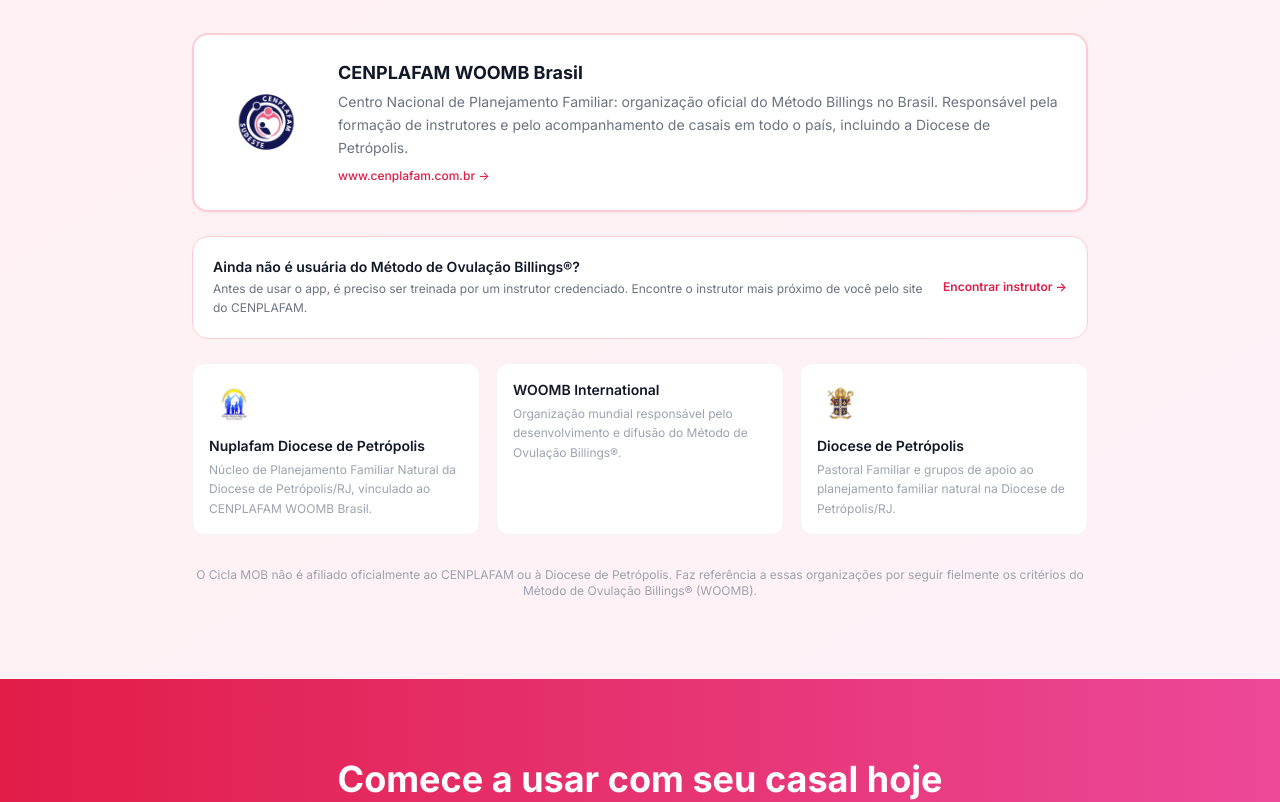
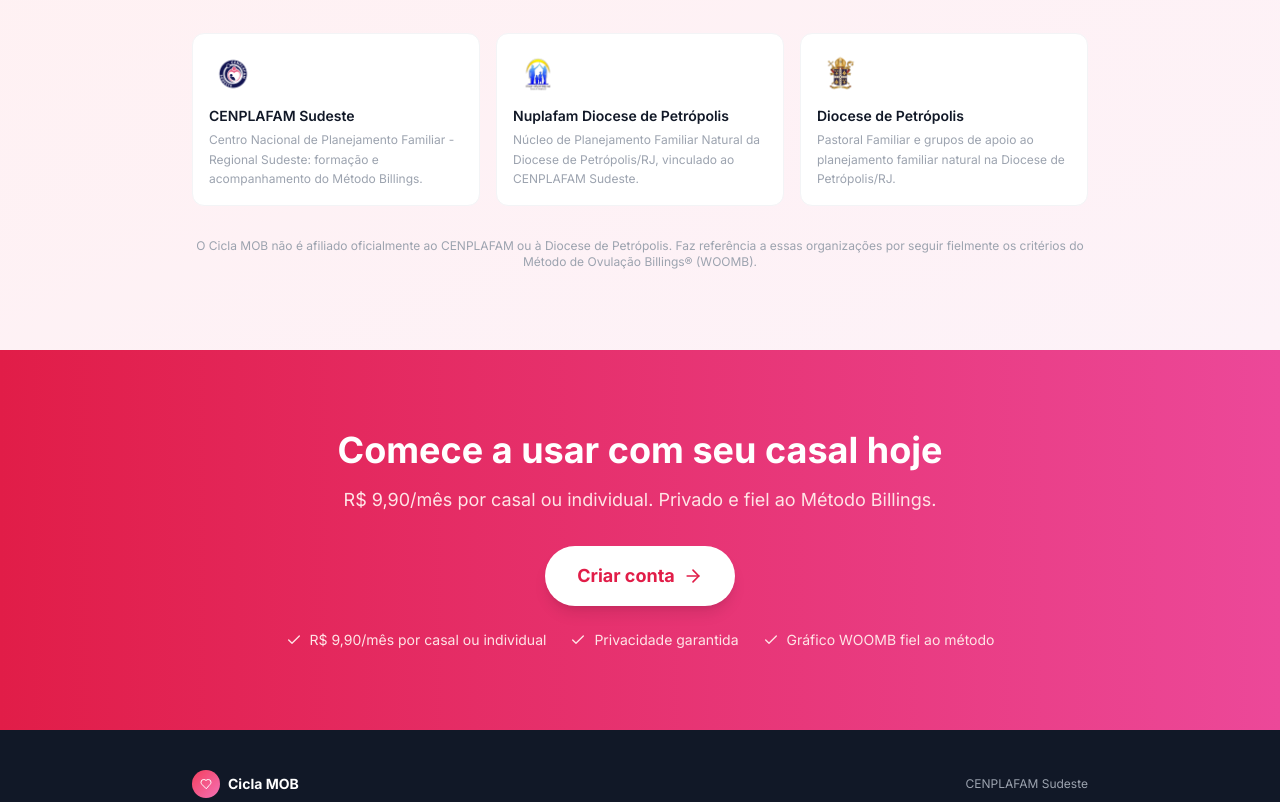
Before and after one commit to omatsudev/cicla-mob, a React (Vite) app: page / in a window 1280 px wide. Shown: the part 2980-3782 px from the top of the page. Built offline with nearby package versions, Linux system fonts and the light colour scheme; no server answers.

Commit message:
fix: remove links do CENPLAFAM nacional e WOOMB, usa só Instagram CENPLAFAM Sudeste
Referência do CENPLAFAM Sudeste agrupada junto com Nuplafam e Diocese de Petrópolis, sem destaque separado.

```diff
--- a/src/pages/Landing.tsx
+++ b/src/pages/Landing.tsx
@@ -86,31 +86,22 @@
 
 const references = [
   {
-    name: "CENPLAFAM WOOMB Brasil",
-    desc: "Centro Nacional de Planejamento Familiar: formação e acompanhamento oficial do Método Billings no Brasil.",
-    url: "https://www.cenplafam.com.br/",
+    name: "CENPLAFAM Sudeste",
+    desc: "Centro Nacional de Planejamento Familiar - Regional Sudeste: formação e acompanhamento do Método Billings.",
+    url: "https://www.instagram.com/cenplafamsudeste/",
     logo: "/logo-cenplafam-sudeste.png",
-    highlight: true,
   },
   {
     name: "Nuplafam Diocese de Petrópolis",
-    desc: "Núcleo de Planejamento Familiar Natural da Diocese de Petrópolis/RJ, vinculado ao CENPLAFAM WOOMB Brasil.",
+    desc: "Núcleo de Planejamento Familiar Natural da Diocese de Petrópolis/RJ, vinculado ao CENPLAFAM Sudeste.",
     url: "https://www.instagram.com/nuplafam.dioc.petropolis/",
     logo: "/logo-nuplafam.png",
-    highlight: false,
-  },
-  {
-    name: "WOOMB International",
-    desc: "Organização mundial responsável pelo desenvolvimento e difusão do Método de Ovulação Billings®.",
-    url: "https://www.woomb.org/",
-    highlight: false,
   },
   {
     name: "Diocese de Petrópolis",
     desc: "Pastoral Familiar e grupos de apoio ao planejamento familiar natural na Diocese de Petrópolis/RJ.",
     url: "https://diocesepetropolis.com.br/",
     logo: "/logo-diocese-petropolis.png",
-    highlight: false,
   },
 ];
 
@@ -312,48 +303,9 @@
             </p>
           </div>
 
-          {/* CENPLAFAM destaque */}
-          <a
-            href="https://www.cenplafam.com.br/"
-            target="_blank"
-            rel="noopener noreferrer"
-            className="flex flex-col sm:flex-row items-center gap-6 bg-white border-2 border-rose-200 rounded-2xl p-6 mb-6 shadow-sm hover:shadow-md transition-all"
-          >
-            <div className="shrink-0">
-              <img
-                src={references[0].logo}
-                alt="Logo CENPLAFAM WOOMB Brasil"
-                className="w-24 h-24 object-contain"
-              />
-            </div>
-            <div>
-              <p className="font-bold text-gray-900 text-lg mb-1">CENPLAFAM WOOMB Brasil</p>
-              <p className="text-gray-500 text-sm leading-relaxed">
-                Centro Nacional de Planejamento Familiar: organização oficial do Método Billings no Brasil. Responsável pela formação de instrutores e pelo acompanhamento de casais em todo o país, incluindo a Diocese de Petrópolis.
-              </p>
-              <span className="mt-2 inline-block text-xs text-rose-600 font-medium">www.cenplafam.com.br →</span>
-            </div>
-          </a>
-
-          {/* Find an instructor CTA */}
-          <a
-            href="https://www.cenplafam.com.br/blank-2"
-            target="_blank"
-            rel="noopener noreferrer"
-            className="flex flex-col sm:flex-row sm:items-center justify-between gap-3 bg-white border border-rose-200 rounded-2xl p-5 mb-6 hover:shadow-md hover:border-rose-300 transition-all"
-          >
-            <div>
-              <p className="font-semibold text-gray-900 text-sm">Ainda não é usuária do Método de Ovulação Billings®?</p>
-              <p className="text-gray-500 text-xs mt-0.5 leading-relaxed">
-                Antes de usar o app, é preciso ser treinada por um instrutor credenciado. Encontre o instrutor mais próximo de você pelo site do CENPLAFAM.
-              </p>
-            </div>
-            <span className="shrink-0 text-xs text-rose-600 font-semibold whitespace-nowrap">Encontrar instrutor →</span>
-          </a>
-
-          {/* Other references */}
+          {/* References */}
           <div className="grid grid-cols-1 sm:grid-cols-3 gap-4">
-            {references.slice(1).map((r) => (
+            {references.map((r) => (
               <a
                 key={r.name}
                 href={r.url}
@@ -402,8 +354,7 @@
               <span className="font-bold text-white">Cicla MOB</span>
             </div>
             <div className="flex flex-wrap justify-center gap-4 text-xs">
-              <a href="https://www.cenplafam.com.br/" target="_blank" rel="noopener noreferrer" className="hover:text-rose-400 transition-colors">CENPLAFAM</a>
-              <a href="https://www.woomb.org/" target="_blank" rel="noopener noreferrer" className="hover:text-rose-400 transition-colors">WOOMB International</a>
+              <a href="https://www.instagram.com/cenplafamsudeste/" target="_blank" rel="noopener noreferrer" className="hover:text-rose-400 transition-colors">CENPLAFAM Sudeste</a>
             </div>
           </div>
           <p className="text-center text-xs">© {new Date().getFullYear()} Cicla MOB. Todos os direitos reservados.</p>
```
